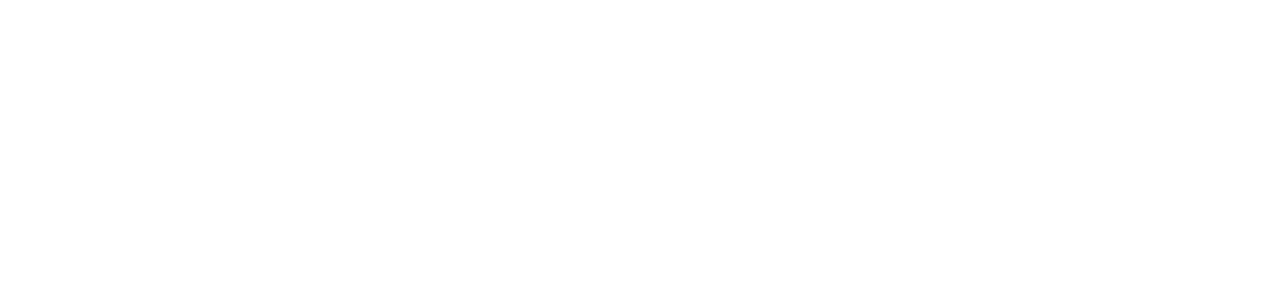
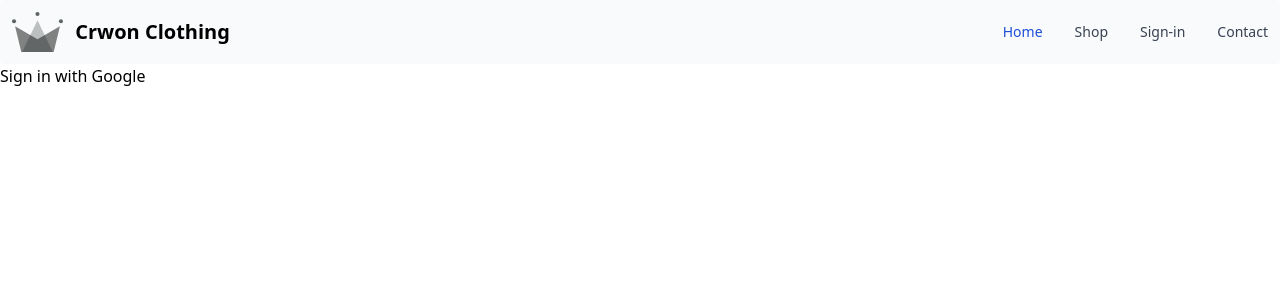
Before and after one commit to vicprat/react-ecommerce-app, a React (Vite) app: page /sign-in in a window 1280 px wide. Before the commit this address had no page. Shown: the top 300 px of the page. Built offline with nearby package versions, Linux system fonts and the light colour scheme.

Commit message:
added sign in component as well as firebase utils and brought firebase libraries

```diff
--- a/package.json
+++ b/package.json
@@ -9,6 +9,7 @@
     "preview": "vite preview"
   },
   "dependencies": {
+    "firebase": "^9.17.1",
     "react": "^18.2.0",
     "react-dom": "^18.2.0",
     "react-router-dom": "^6.8.1"
--- a/src/App.jsx
+++ b/src/App.jsx
@@ -1,6 +1,11 @@
 import { Routes, Route } from 'react-router-dom'
 import Home from './routes/Home'
 import Navigation from './routes/Navigation'
+import SignIn from './routes/SignIn'
+
+const Shop = () => {
+  return <h1>hi shop</h1>
+}
 
 const App = () => {
   return (
@@ -8,6 +13,8 @@
       <Routes>
         <Route path='/' element={<Navigation />}>
           <Route index element={<Home />} />
+          <Route path='shop' element={<Shop />} />
+          <Route path='sign-in' element={<SignIn />} />
         </Route>
       </Routes>
     </>
--- a/src/routes/Navigation.jsx
+++ b/src/routes/Navigation.jsx
@@ -1,4 +1,4 @@
-import { Outlet } from 'react-router-dom'
+import { Outlet, Link } from 'react-router-dom'
 import crown from '../assets/crown.svg'
 
 const Navigation = () => {
@@ -17,16 +17,16 @@
           <div className='hidden w-full md:block md:w-auto' id='navbar-solid-bg'>
             <ul className='flex flex-col mt-4 rounded-lg bg-gray-50 md:flex-row md:space-x-8 md:mt-0 md:text-sm md:font-medium md:border-0 md:bg-transparent'>
               <li>
-                <a href='/shop' className='block py-2 pl-3 pr-4 text-white bg-blue-700 rounded md:bg-transparent md:text-blue-700 md:p-0 md:dark:text-white' aria-current='page'>Home</a>
+                <Link to='/' className='block py-2 pl-3 pr-4 text-white bg-blue-700 rounded md:bg-transparent md:text-blue-700 md:p-0 md:dark:text-white' aria-current='page'>Home</Link>
               </li>
               <li>
-                <a href='#' className='block py-2 pl-3 pr-4 text-gray-700 rounded hover:bg-gray-100 md:hover:bg-transparent md:border-0 md:hover:text-blue-700 md:p-0'>Services</a>
+                <Link to='/shop' className='block py-2 pl-3 pr-4 text-gray-700 rounded hover:bg-gray-100 md:hover:bg-transparent md:border-0 md:hover:text-blue-700 md:p-0'>Shop</Link>
               </li>
               <li>
-                <a href='#' className='block py-2 pl-3 pr-4 text-gray-700 rounded hover:bg-gray-100 md:hover:bg-transparent md:border-0 md:hover:text-blue-700 md:p-0'>Pricing</a>
+                <Link to='/sign-in' className='block py-2 pl-3 pr-4 text-gray-700 rounded hover:bg-gray-100 md:hover:bg-transparent md:border-0 md:hover:text-blue-700 md:p-0'>Sign-in</Link>
               </li>
               <li>
-                <a href='#' className='block py-2 pl-3 pr-4 text-gray-700 rounded hover:bg-gray-100 md:hover:bg-transparent md:border-0 md:hover:text-blue-700 md:p-0'>Contact</a>
+                <Link to='#' className='block py-2 pl-3 pr-4 text-gray-700 rounded hover:bg-gray-100 md:hover:bg-transparent md:border-0 md:hover:text-blue-700 md:p-0'>Contact</Link>
               </li>
             </ul>
           </div>
--- /dev/null
+++ b/src/routes/SignIn.jsx
@@ -0,0 +1,16 @@
+import { signInWithGooglePopup, createUserDocumentFromAuth } from '../utils/firebase'
+
+const SignIn = () => {
+  const logGoogleUser = async () => {
+    const { user } = await signInWithGooglePopup()
+    const userDocRef = await createUserDocumentFromAuth(user)
+  }
+
+  return (
+    <div>
+      <button onClick={logGoogleUser}> Sign in with Google</button>
+    </div>
+  )
+}
+
+export default SignIn
--- /dev/null
+++ b/src/utils/firebase/index.js
@@ -0,0 +1,47 @@
+import { initializeApp } from 'firebase/app'
+import { getAuth, signInWithRedirect, signInWithPopup, GoogleAuthProvider } from 'firebase/auth'
+import { getFirestore, doc, getDoc, setDoc } from 'firebase/firestore'
+
+const firebaseConfig = {
+  apiKey: 'AIzaSyDrakjR_ACNQb7muTH53QM86FFGDxwgMmY',
+  authDomain: 'crwn-clothing-db-558ec.firebaseapp.com',
+  projectId: 'crwn-clothing-db-558ec',
+  storageBucket: 'crwn-clothing-db-558ec.appspot.com',
+  messagingSenderId: '832398221318',
+  appId: '1:832398221318:web:7568a5ee98f4314b0ae387',
+  measurementId: 'G-FNRDQ7EQV6'
+}
+
+const firebaseApp = initializeApp(firebaseConfig)
+
+const provider = new GoogleAuthProvider()
+provider.setCustomParameters({ prompt: 'select_account' })
+
+export const auth = getAuth()
+export const signInWithGooglePopup = () => signInWithPopup(auth, provider)
+
+export const db = getFirestore()
+
+export const createUserDocumentFromAuth = async (userAuth) => {
+  const userDocRef = doc(db, 'users', userAuth.uid)
+  const userSnapshot = await getDoc(userDocRef)
+  console.log(userDocRef)
+  console.log(userSnapshot.exists())
+
+  if (!userSnapshot.exists()) {
+    const { displayName, email } = userAuth
+    const createdAt = new Date()
+
+    try {
+      await setDoc(userDocRef, {
+        displayName,
+        email,
+        createdAt
+      })
+    } catch (error) {
+      console.log('Error creating user', error.message)
+    }
+  }
+
+  return userDocRef
+}
```
Also changed, not shown: 1 other file (tests, documents, lock files or other folders).
